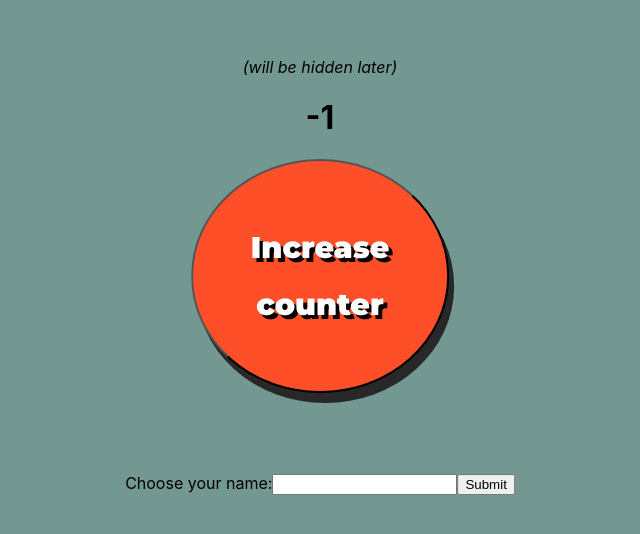
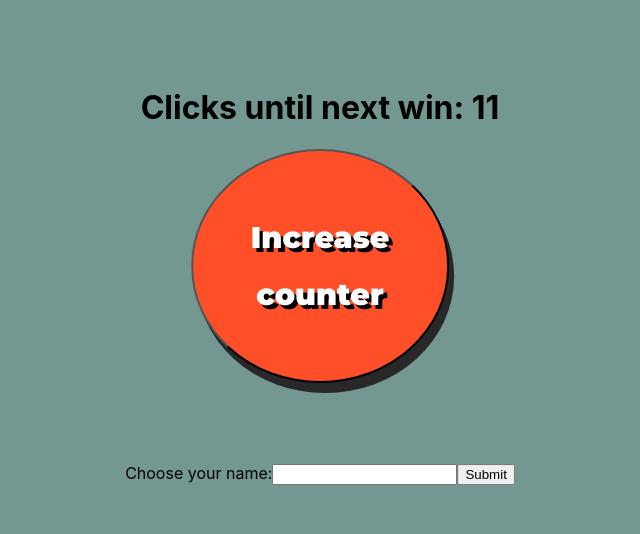
Before and after one commit to tuurep/preassignment3, a React (Create React App) app in the folder client/: page / in a window 1280 px wide. Shown: the part 124-658 px from the top of the page, without its empty margins (320-960 px from the left). Built offline with nearby package versions, Linux system fonts and the light colour scheme; no server answers.

Commit message:
Replace count with clicks til win

```diff
--- a/client/src/Components/CounterButton.js
+++ b/client/src/Components/CounterButton.js
@@ -6,7 +6,7 @@ import './CounterButton.css'
 let socket;
 
 const CounterButton = ({ points, setPoints, name }) => {
-  const [count, setCount] = useState(-1)
+  const [count, setCount] = useState(-1) // Count is -1 before it's fetched from server, -1 never used
   const alert = useAlert()
   const ENDPOINT = 'http://localhost:5000'
 
@@ -71,8 +71,7 @@ const CounterButton = ({ points, setPoints, name }) => {
 
   return (
     <div>
-      <i>(will be hidden later)</i>
-      <h1>{ count }</h1>
+      <h1>Clicks until next win: { 10 - (count % 10) }</h1>
       <button className="RoundButton" onClick={() => {handleCounterButtonClick()}}>
         <div>Increase</div>
         <div>counter</div>
```
